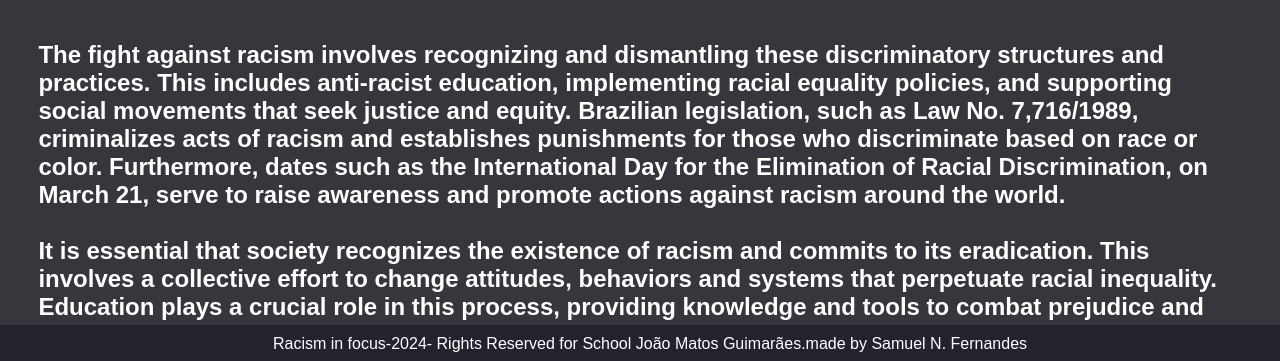
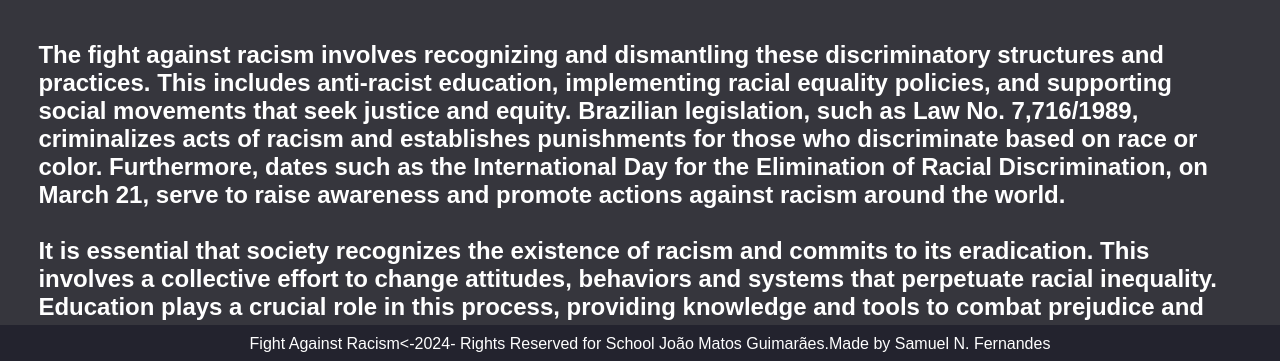
Before and after one commit to samuel21tu/blog-3b, a plain HTML site: page index.html in a window 1280 px wide. Shown: the part 437-798 px from the top of the page. Drawn offline with Linux system fonts and the light colour scheme; a script that the page names is missing.

Commit message:
Update index.html

```diff
--- a/index.html
+++ b/index.html
@@ -35,7 +35,7 @@
            Contribute to the creation of a fairer and more inclusive society, where diversity is celebrated.</h2>
         </div>
         <div class="footer">
-          <p>Racism in focus-2024- Rights Reserved for School João Matos Guimarães.made by Samuel N. Fernandes</p>
+          <p>Fight Against Racism<-2024- Rights Reserved for School João Matos Guimarães.Made by Samuel N. Fernandes</p>
     </div>
 </body>
 </html>
```
